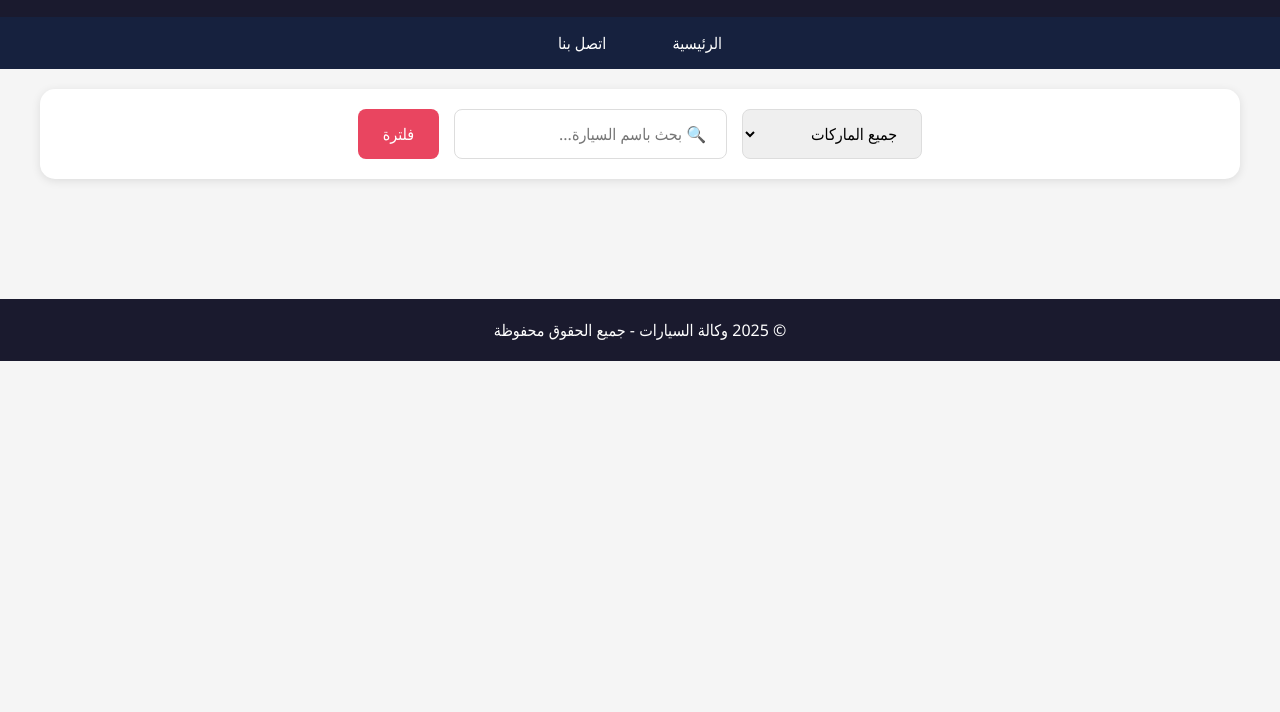
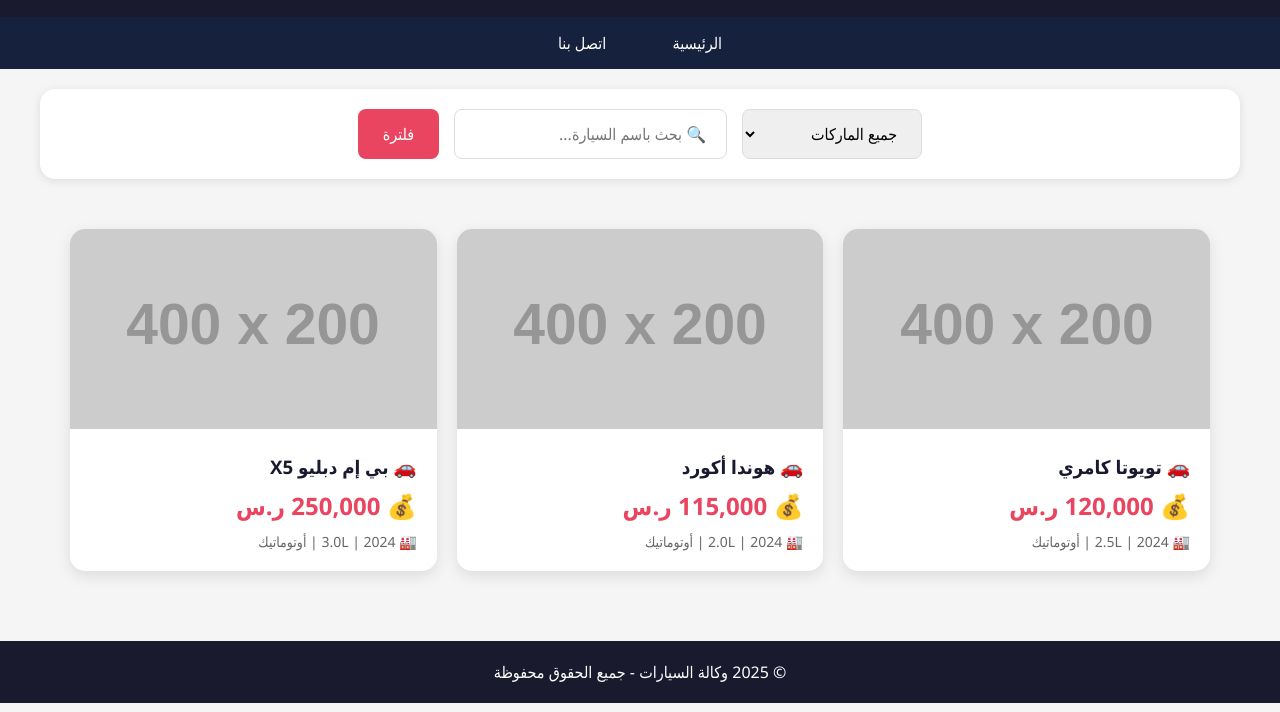
Before and after one commit to tasnimmas2003/car_dealership2, a plain HTML site: page index.html in a window 1280 px wide. Shown: the part 88-800 px from the top of the page. Drawn offline with Linux system fonts and the light colour scheme; placeholder pictures from the web are drawn by us.

Commit message:
Update index.html

```diff
--- a/index.html
+++ b/index.html
@@ -174,7 +174,32 @@
 </div>
 
 <!-- حاوية عرض السيارات -->
-<div id="carsContainer" class="cars-container"></div>
+<div id="carsContainer" class="cars-container">
+    <div class="car-card" data-brand="toyota">
+        <img src="https://via.placeholder.com/400x200?text=Toyota+Camry" alt="تويوتا كامري">
+        <div class="car-info">
+            <h3>🚗 تويوتا كامري</h3>
+            <div class="price">💰 120,000 ر.س</div>
+            <div class="details">🏭 2024 | 2.5L | أوتوماتيك</div>
+        </div>
+    </div>
+    <div class="car-card" data-brand="honda">
+        <img src="https://via.placeholder.com/400x200?text=Honda+Accord" alt="هوندا أكورد">
+        <div class="car-info">
+            <h3>🚗 هوندا أكورد</h3>
+            <div class="price">💰 115,000 ر.س</div>
+            <div class="details">🏭 2024 | 2.0L | أوتوماتيك</div>
+        </div>
+    </div>
+    <div class="car-card" data-brand="bmw">
+        <img src="https://via.placeholder.com/400x200?text=BMW+X5" alt="بي إم دبليو X5">
+        <div class="car-info">
+            <h3>🚗 بي إم دبليو X5</h3>
+            <div class="price">💰 250,000 ر.س</div>
+            <div class="details">🏭 2024 | 3.0L | أوتوماتيك</div>
+        </div>
+    </div>
+</div>
 
 <footer>
     <p>© 2025 وكالة السيارات - جميع الحقوق محفوظة</p>
```
